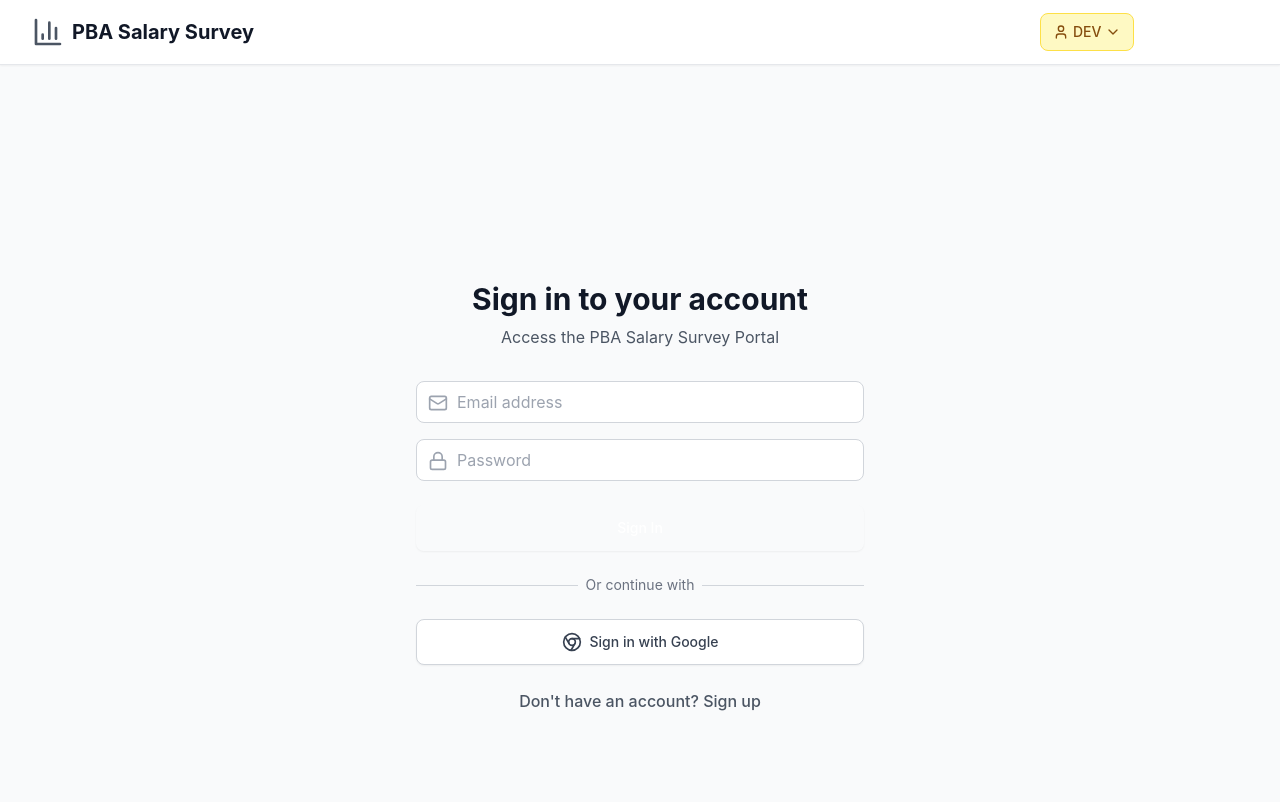
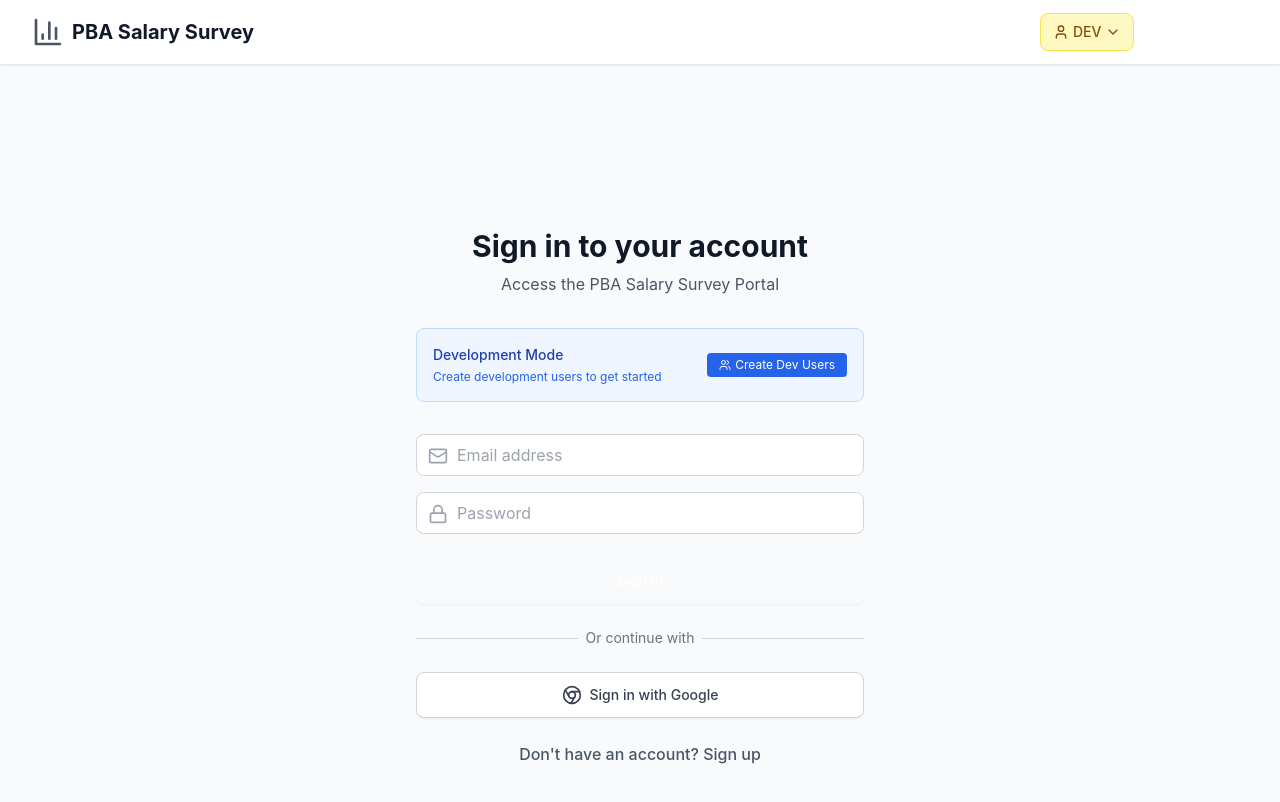
Before and after one commit to monesje/PB-SS, a React (Vite) app: page /login in a window 1280 px wide. Shown: the top 802 px of the page. Built offline with nearby package versions, Linux system fonts and the light colour scheme; no server answers.

Commit message:
Add development user creation functionality

```diff
--- a/src/contexts/AuthContext.tsx
+++ b/src/contexts/AuthContext.tsx
@@ -14,6 +14,7 @@ interface AuthContextType {
   signInAsAdmin: () => Promise<void>
   signInAsFullAccessUser: () => Promise<void>
   signInAsOneRoleUser: () => Promise<void>
+  createDevUsers: () => Promise<void>
 }
 
 const AuthContext = createContext<AuthContextType | undefined>(undefined)
@@ -137,6 +138,75 @@ export function AuthProvider({ children }: { children: React.ReactNode }) {
     if (error) throw error
   }
 
+  const createDevUsers = async () => {
+    const devOverride = import.meta.env.VITE_DEV_OVERRIDE === 'true'
+    const bypassEmailVerification = import.meta.env.VITE_BYPASS_EMAIL_VERIFICATION === 'true'
+
+    if (!devOverride) {
+      throw new Error('Development mode is not enabled')
+    }
+
+    const users = [
+      {
+        email: import.meta.env.VITE_DEV_ADMIN_EMAIL,
+        password: import.meta.env.VITE_DEV_ADMIN_PASSWORD,
+        role: 'admin'
+      },
+      {
+        email: import.meta.env.VITE_DEV_FULL_ACCESS_EMAIL,
+        password: import.meta.env.VITE_DEV_FULL_ACCESS_PASSWORD,
+        role: 'full_access'
+      },
+      {
+        email: import.meta.env.VITE_DEV_ONE_ROLE_EMAIL,
+        password: import.meta.env.VITE_DEV_ONE_ROLE_PASSWORD,
+        role: 'one_role'
+      }
+    ]
+
+    const results = []
+
+    for (const user of users) {
+      if (!user.email || !user.password) {
+        console.warn(`Skipping ${user.role} user - credentials not configured`)
+        continue
+      }
+
+      try {
+        const { error } = await supabase.auth.signUp({
+          email: user.email,
+          password: user.password,
+          options: bypassEmailVerification ? {
+            emailRedirectTo: undefined,
+            data: {
+              email_confirm: true
+            }
+          } : undefined
+        })
+
+        if (error && error.message !== 'User already registered') {
+          throw error
+        }
+
+        results.push({
+          email: user.email,
+          role: user.role,
+          status: error?.message === 'User already registered' ? 'already_exists' : 'created'
+        })
+      } catch (error) {
+        console.error(`Error creating ${user.role} user:`, error)
+        results.push({
+          email: user.email,
+          role: user.role,
+          status: 'error',
+          error: error.message
+        })
+      }
+    }
+
+    return results
+  }
+
   const signInAsAdmin = async () => {
     const email = import.meta.env.VITE_DEV_ADMIN_EMAIL
     const password = import.meta.env.VITE_DEV_ADMIN_PASSWORD
@@ -183,7 +253,8 @@ export function AuthProvider({ children }: { children: React.ReactNode }) {
     signInWithGoogle,
     signInAsAdmin,
     signInAsFullAccessUser,
-    signInAsOneRoleUser
+    signInAsOneRoleUser,
+    createDevUsers
   }
 
   return (
--- a/src/pages/LoginPage.tsx
+++ b/src/pages/LoginPage.tsx
@@ -2,11 +2,11 @@ import React, { useState } from 'react'
 import { Navigate } from 'react-router-dom'
 import { useAuth } from '../contexts/AuthContext'
 import { useTheme } from '../contexts/ThemeContext'
-import { Mail, Lock, Chrome } from 'lucide-react'
+import { Mail, Lock, Chrome, Users } from 'lucide-react'
 import toast from 'react-hot-toast'
 
 export default function LoginPage() {
-  const { user, signIn, signUp, signInWithGoogle } = useAuth()
+  const { user, signIn, signUp, signInWithGoogle, createDevUsers } = useAuth()
   const { getThemeColors } = useTheme()
   const colors = getThemeColors()
 
@@ -14,6 +14,9 @@ export default function LoginPage() {
   const [email, setEmail] = useState('')
   const [password, setPassword] = useState('')
   const [loading, setLoading] = useState(false)
+  const [creatingDevUsers, setCreatingDevUsers] = useState(false)
+
+  const devOverride = import.meta.env.VITE_DEV_OVERRIDE === 'true'
 
   if (user) {
     return <Navigate to="/" replace />
@@ -46,7 +49,11 @@ export default function LoginPage() {
         toast.success('Signed in successfully!')
       }
     } catch (error: any) {
-      toast.error(error.message || 'An error occurred')
+      if (error.message.includes('Invalid login credentials')) {
+        toast.error('Invalid email or password. Please check your credentials or create an account.')
+      } else {
+        toast.error(error.message || 'An error occurred')
+      }
     } finally {
       setLoading(false)
     }
@@ -60,11 +67,36 @@ export default function LoginPage() {
     }
   }
 
+  const handleCreateDevUsers = async () => {
+    setCreatingDevUsers(true)
+    try {
+      const results = await createDevUsers()
+      const created = results.filter(r => r.status === 'created').length
+      const existing = results.filter(r => r.status === 'already_exists').length
+      const errors = results.filter(r => r.status === 'error').length
+
+      if (created > 0) {
+        toast.success(`Created ${created} development user(s)`)
+      }
+      if (existing > 0) {
+        toast.success(`${existing} development user(s) already exist`)
+      }
+      if (errors > 0) {
+        toast.error(`Failed to create ${errors} user(s)`)
+      }
+    } catch (error: any) {
+      toast.error(error.message || 'Failed to create development users')
+    } finally {
+      setCreatingDevUsers(false)
+    }
+  }
+
   // Reset confirm password when switching between sign in/up
   const handleToggleMode = () => {
     setIsSignUp(!isSignUp)
     setPassword('')
   }
+
   return (
     <div className="min-h-screen flex items-center justify-center bg-gray-50 py-12 px-4 sm:px-6 lg:px-8">
       <div className="max-w-md w-full space-y-8">
@@ -79,6 +111,25 @@ export default function LoginPage() {
             }
           </p>
         </div>
+
+        {devOverride && (
+          <div className="bg-blue-50 border border-blue-200 rounded-lg p-4">
+            <div className="flex items-center justify-between">
+              <div>
+                <h3 className="text-sm font-medium text-blue-800">Development Mode</h3>
+                <p className="text-xs text-blue-600 mt-1">Create development users to get started</p>
+              </div>
+              <button
+                onClick={handleCreateDevUsers}
+                disabled={creatingDevUsers}
+                className="flex items-center px-3 py-1 bg-blue-600 text-white text-xs rounded hover:bg-blue-700 disabled:opacity-50"
+              >
+                <Users className="h-3 w-3 mr-1" />
+                {creatingDevUsers ? 'Creating...' : 'Create Dev Users'}
+              </button>
+            </div>
+          </div>
+        )}
 
         <form className="mt-8 space-y-6" onSubmit={handleSubmit}>
           <div className="space-y-4">
```
